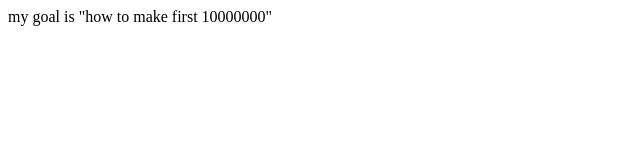
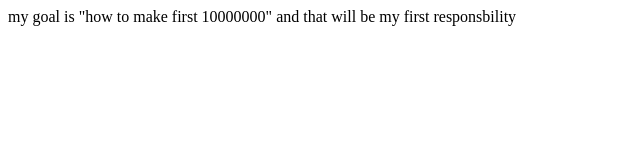
Before and after one commit to almastudent/canbedone, a plain HTML site: page index.html in a window 1280 px wide. Shown: the whole page, without its empty margins (0-640 px from the left). Drawn offline with Linux system fonts and the light colour scheme.

Commit message:
unit commit

```diff
--- a/index.html
+++ b/index.html
@@ -7,6 +7,6 @@
     <title>Document</title>
 </head>
 <body>
-    my goal is "how to make first 10000000"
+    my goal is "how to make first 10000000" and that will be my first responsbility
 </body>
 </html>
```
Also changed, not shown: app.js (added).
